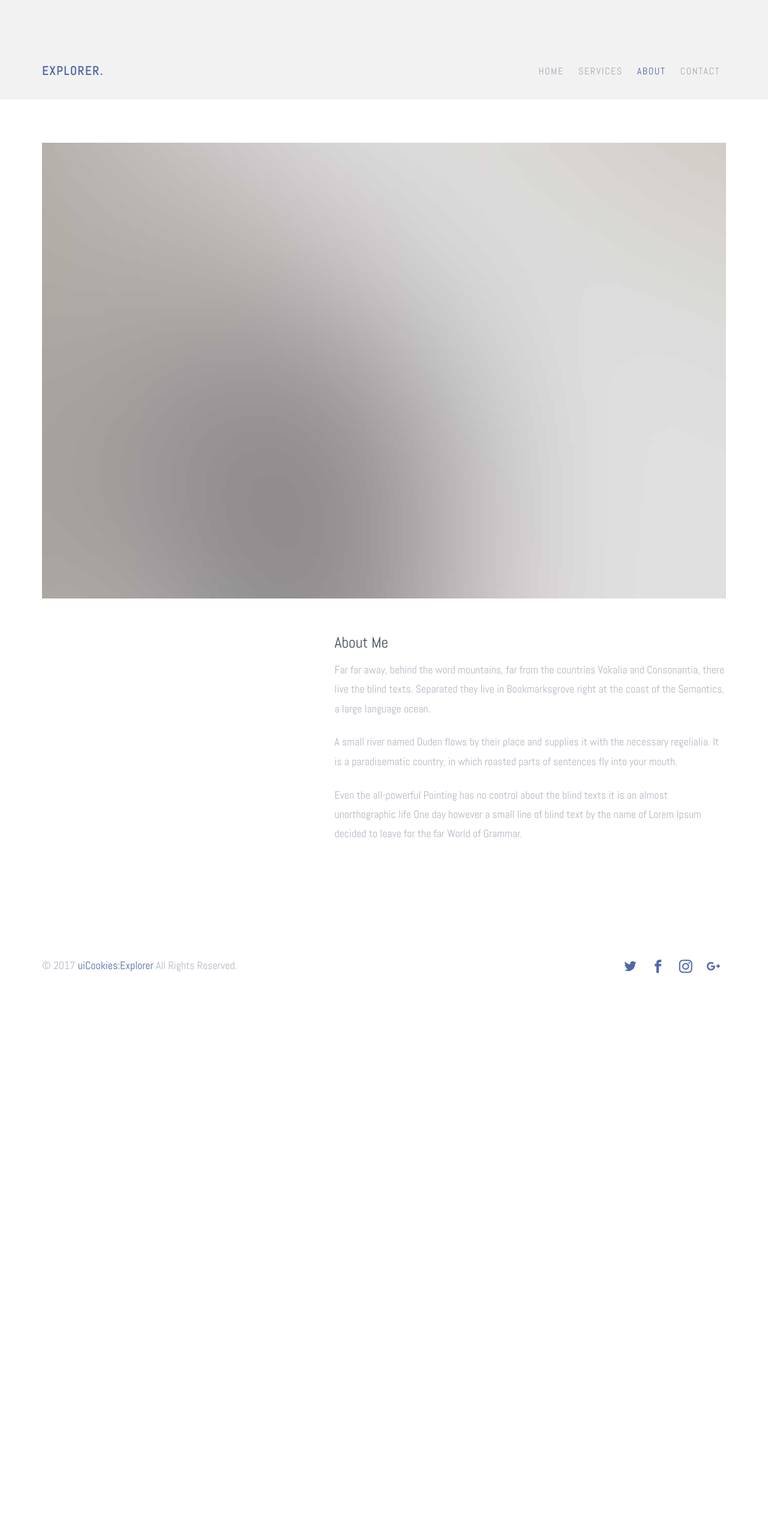
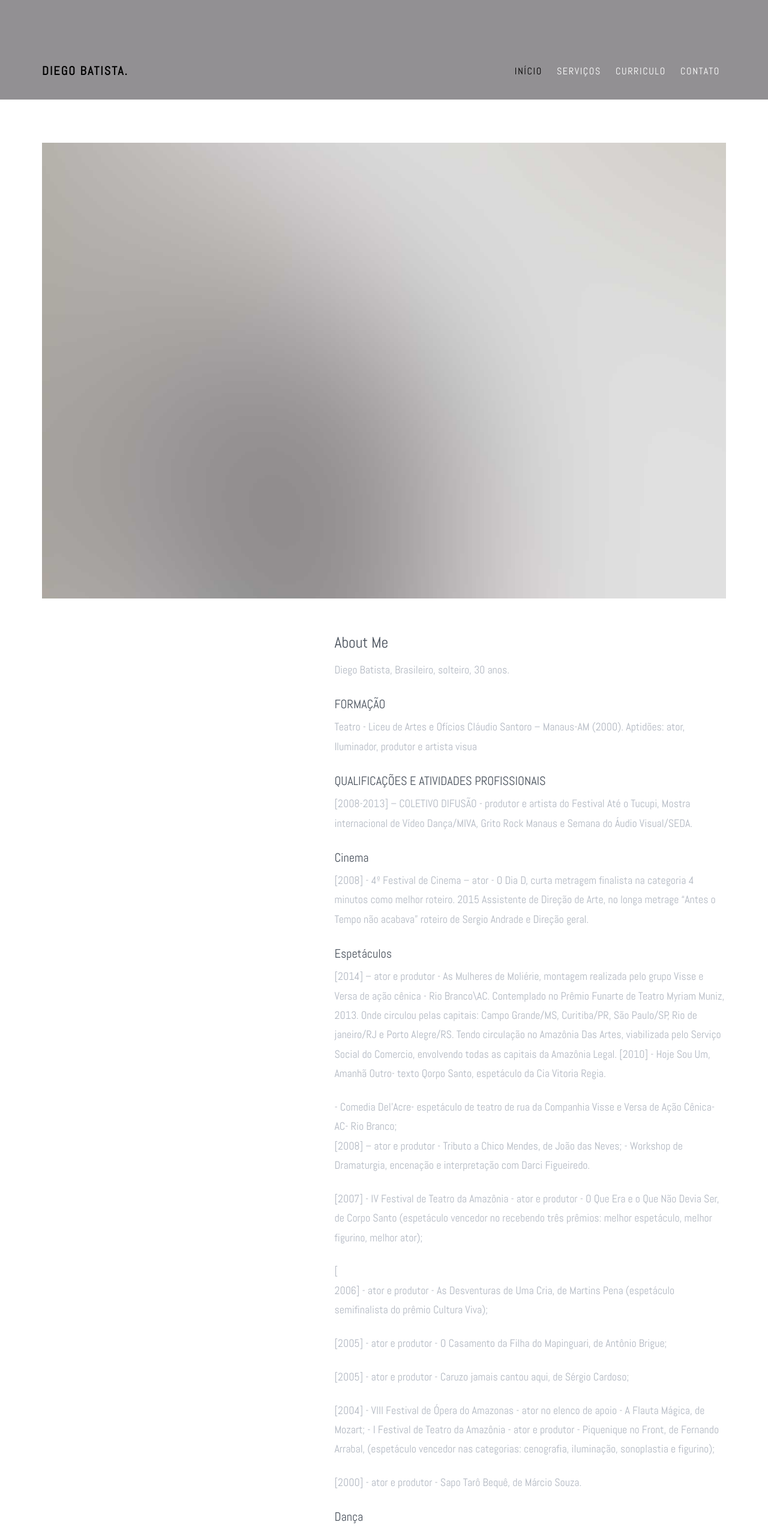
Before and after one commit to andrelobo-zz/diegobatista, a website: page about.html in a window 1280 px wide. Shown: the top 2558 px of the page at 60% size. Before the commit the page ends 1740 px from the top, so only its background shows below. Drawn offline with Linux system fonts and the light colour scheme; files whose address does not match are found by name.

Commit message:
go! curriculo

```diff
--- a/about.html
+++ b/about.html
@@ -3,13 +3,13 @@
   <head>
     <meta charset="utf-8">
     <meta name="viewport" content="width=device-width, initial-scale=1">
-    <title>uiCookies:Explorer &mdash; Free Bootstrap Theme, Free Responsive Bootstrap Website Template</title>
+    <title>Diego Batista &mdash; Artista Visual</title>
     <meta name="description" content="Free Bootstrap Theme by uicookies.com">
     <meta name="keywords" content="free website templates, free bootstrap themes, free template, free bootstrap, free website template">
 
     <link href="https://fonts.googleapis.com/css?family=Abel" rel="stylesheet">
     <link rel="stylesheet" href="css/styles-merged.css">
-    <link rel="stylesheet" href="css/style.min.css">
+    <link rel="stylesheet" href="css/style.css">
     <link rel="stylesheet" href="css/custom.css">
 
     <!--[if lt IE 9]>
@@ -25,26 +25,25 @@
 
   <header role="banner" class="probootstrap-header">
     <div class="container">
-        <a href="index.html" class="probootstrap-logo">Explorer<span>.</span></a>
+        <a href="index.html" class="probootstrap-logo">Diego Batista<span>.</span></a>
 
         <a href="#" class="probootstrap-burger-menu visible-xs" ><i>Menu</i></a>
         <div class="mobile-menu-overlay"></div>
 
         <nav role="navigation" class="probootstrap-nav hidden-xs">
           <ul class="probootstrap-main-nav">
-            <li><a href="index.html">Home</a></li>
-            <li><a href="services.html">Services</a></li>
-            <li class="active"><a href="about.html">About</a></li>
-            <li><a href="contact.html">Contact</a></li>
+            <li class="active"><a href="index.html">Início</a></li>
+            <li><a href="services.html">Serviços</a></li>
+            <li><a href="about.html">Curriculo</a></li>
+            <li><a href="contact.html">Contato</a></li>
           </ul>
           <div class="extra-text visible-xs">
             <a href="#" class="probootstrap-burger-menu"><i>Menu</i></a>
-            <h5>Address</h5>
-            <p>198 West 21th Street, Suite 721 New York NY 10016</p>
-            <h5>Connect</h5>
+
+            <p>Manaus-Amazonas</p>
+            <h5>Conexão</h5>
             <ul class="social-buttons">
-              <li><a href="#"><i class="icon-twitter"></i></a></li>
-              <li><a href="#"><i class="icon-facebook2"></i></a></li>
+
               <li><a href="#"><i class="icon-instagram2"></i></a></li>
             </ul>
           </div>
@@ -63,9 +62,64 @@
       <div class="row">
         <div class="col-md-7 col-md-push-5">
           <h2>About Me</h2>
-          <p>Far far away, behind the word mountains, far from the countries Vokalia and Consonantia, there live the blind texts. Separated they live in Bookmarksgrove right at the coast of the Semantics, a large language ocean.</p>
-          <p>A small river named Duden flows by their place and supplies it with the necessary regelialia. It is a paradisematic country, in which roasted parts of sentences fly into your mouth.</p>
-          <p>Even the all-powerful Pointing has no control about the blind texts it is an almost unorthographic life One day however a small line of blind text by the name of Lorem Ipsum decided to leave for the far World of Grammar.</p>
+          <p>Diego Batista, Brasileiro, solteiro, 30 anos. <p>
+
+            <h4>FORMAÇÃO </h4>
+           <p>Teatro - Liceu de Artes e Ofícios Cláudio Santoro – Manaus-AM (2000).
+            Aptidões: ator, Iluminador, produtor e artista visua</p>
+
+            <h4>QUALIFICAÇÕES E ATIVIDADES PROFISSIONAIS </h4>
+  <p>[2008-2013] – COLETIVO DIFUSÃO - produtor e artista do Festival Até o Tucupi, Mostra internacional de Vídeo Dança/MIVA, Grito Rock Manaus e Semana do Áudio Visual/SEDA.</p>
+
+           <h4> Cinema</h4>
+            <p>[2008] - 4º Festival de Cinema – ator - O Dia D, curta metragem finalista na categoria 4 minutos como melhor roteiro.
+              2015 Assistente de Direção de Arte, no longa metrage  “Antes o Tempo não acabava”  roteiro de Sergio Andrade e Direção geral.</p>
+
+            <h4>Espetáculos </h4>
+            <p>[2014] – ator e produtor - As Mulheres de Moliérie, montagem realizada pelo grupo Visse e Versa de ação cênica - Rio Branco\AC.
+              Contemplado no Prêmio Funarte de Teatro Myriam Muniz, 2013. Onde circulou pelas capitais: Campo Grande/MS, Curitiba/PR, São Paulo/SP, Rio de janeiro/RJ e Porto Alegre/RS.
+   Tendo circulação no Amazônia Das Artes, viabilizada pelo Serviço Social do Comercio, envolvendo todas as capitais da Amazônia Legal.
+   [2010] - Hoje Sou Um, Amanhã Outro- texto Qorpo Santo, espetáculo da Cia Vitoria Regia.</p>
+                      - Comedia Del’Acre-  espetáculo de teatro de rua da Companhia Visse e Versa de Ação Cênica- AC- Rio Branco;
+            <p>[2008] – ator e produtor - Tributo a Chico Mendes, de João das Neves;
+              - Workshop de Dramaturgia, encenação e interpretação com Darci Figueiredo.</p>
+
+            <p>[2007] - IV Festival de Teatro da Amazônia - ator e produtor -  O Que Era e o Que Não Devia Ser, de Corpo Santo (espetáculo vencedor no recebendo três prêmios: melhor espetáculo, melhor figurino, melhor ator);
+            </p>
+            [<p>2006] - ator e produtor - As Desventuras de Uma Cria, de Martins Pena (espetáculo semifinalista do prêmio Cultura Viva);</p>
+
+           <p> [2005] - ator e produtor - O Casamento da Filha do Mapinguari, de Antônio Brigue; </p>
+
+            <p>[2005] - ator e produtor - Caruzo jamais cantou aqui, de Sérgio Cardoso;</p>
+
+            <p>[2004] - VIII Festival de Ópera do Amazonas - ator no elenco de apoio - A Flauta Mágica, de Mozart;
+              - I Festival de Teatro da Amazônia - ator e produtor - Piquenique no Front, de Fernando Arrabal, (espetáculo vencedor nas categorias: cenografia, iluminação, sonoplastia e figurino); </p>
+
+            [2000] - ator e produtor - Sapo Tarô Bequê, de Márcio Souza.
+
+           <h4> Dança</h4>
+
+            <p>[2013] - Execução do cenário no espetáculo “Otelo Solo” texto Zemaria Pinto, direção Nereida Santiago;
+              - Participação na construção do espetáculo A Avó Desalmada, com o Grupo de Teatro e andanças Locombia. Boa Vista-RR </p>
+            .
+            <p>[2012] - Criação e operação da iluminação no show Ser da Cidade, cantora e compositora Elisa Maia;
+              - Criação e operação da iluminação do espetáculo Episodio 1, Cia Contem de dança;
+              </p>
+            <p>[2011] – gestor cultural - Palco Fora do Eixo na Regional Norte, frente de linguagem do Circuito Fora do Eixo.</p>
+
+           <p> [2008 – 2009] - Interprete criado na Companhia de Dança Índios de Manaus.</p>
+
+            <p>Artes Visuais [2013-2016] - desenvolvimento de pesquisas - em arte urbana e povos originários do continente Sul Americano, que visa à valorização da cultura história de tais povos;</p>
+
+             <p> - produção em técnica do stencil tendo como base tais pesquisas que geram estampas para roupas e acessórios em geral, murais e quadro de materiais reutilizados; </p>
+
+            <p>Participação em exposições coletivas como:
+              - O Reboco, promovida pelo espaço cultural Davarzea das Artes, em Manaus, que desenvolve atividade ligadas as artes, tendo como produção muralismo;
+                        - Salve o Tapajós! Projeto desenvolvido pelo Greenpeace (Manaus) tendo como produção um mural coletivo situado na Avenida Djalma Batista, tendo a corroboração conjunta dos graffiteiros Raiz Campos e Soft.
+                  - Projeto Pimp My Carroça, projeto que consiste dar visibilidade diferente aos catadores da cidade de Manaus, convidando artistas a expressar sua arte nas carroças que são veículos de trabalho dos catadores.
+                  - Mural realizado na cidade de Poto Velho, onde homenageia o Povo Matis, esta intervenção teve o desdobramento de um video arte realizado em parceria com o grupo Arigoca-digital, que desencadeou em outras duas intervenções uma no espaço cultural bar e restaurante Azul com laranja e na própria casa de leitura Arigoca </p>
+
+            </p>
         </div>
       </div>
     </div>
```
